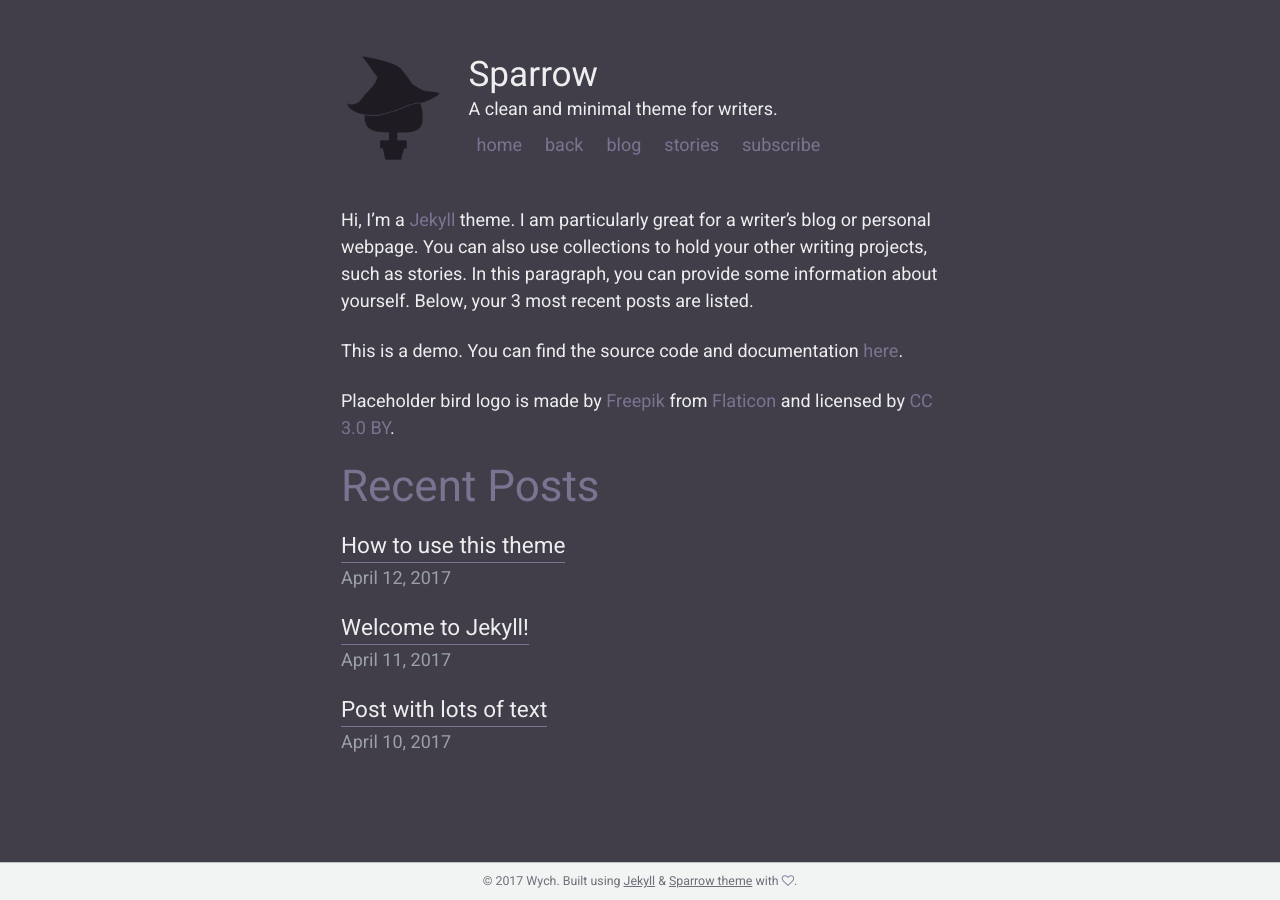
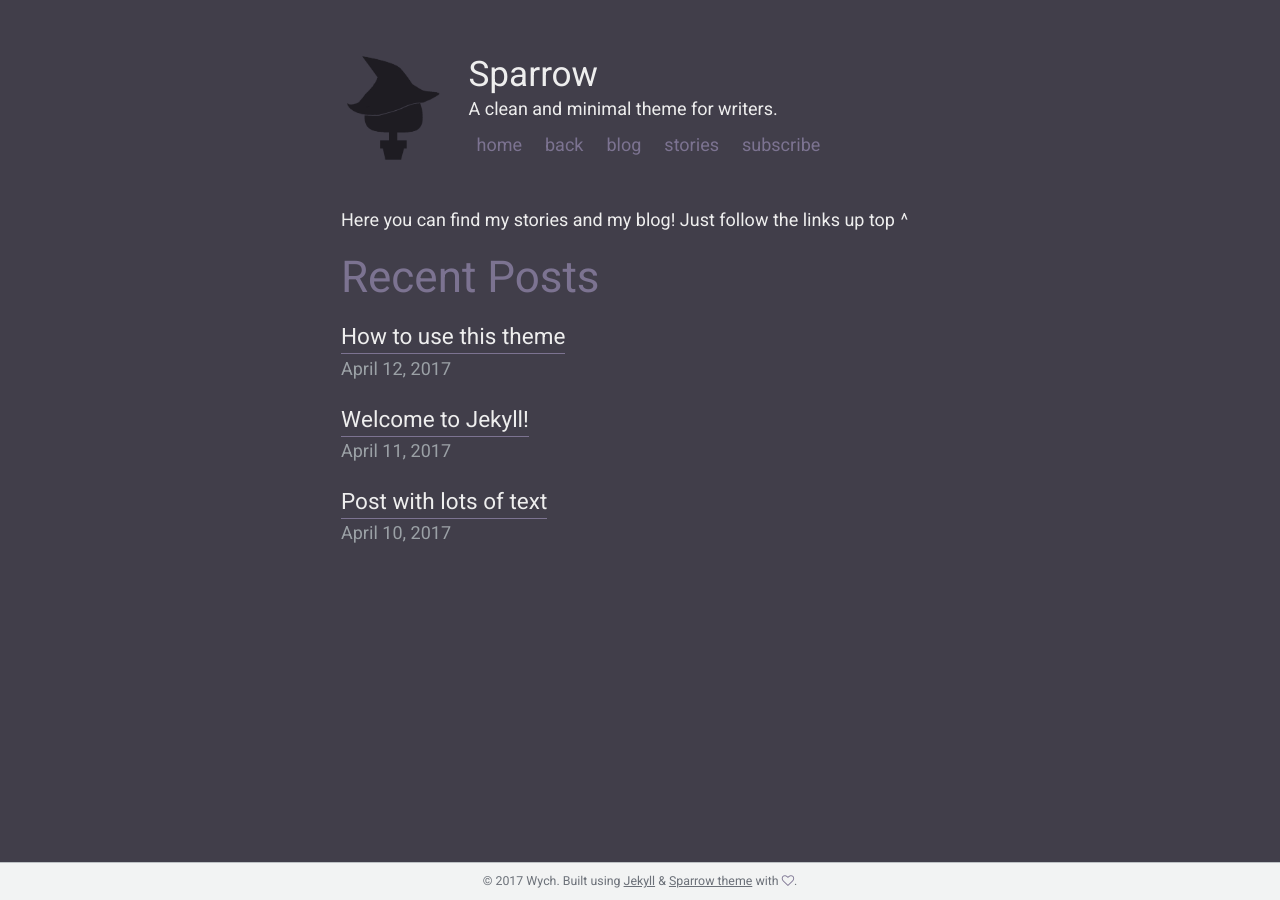
Before and after one commit to BarrelTitor/main, a Jekyll site: the page built from index.md, in a window 1280 px wide. Built offline with Jekyll 4.4.1, drawn with Linux system fonts in a browser that asks for light colours.

Commit message:
Update index.md

```diff
--- a/index.md
+++ b/index.md
@@ -3,8 +3,4 @@
 comments: false
 ---
 
-Hi, I'm a [Jekyll](https://jekyllrb.com/) theme. I am particularly great for a writer's blog or personal webpage. You can also use collections to hold your other writing projects, such as stories. In this paragraph, you can provide some information about yourself. Below, your 3 most recent posts are listed.
-
-This is a demo. You can find the source code and documentation [here](https://github.com/lingxz/sparrow).
-
-Placeholder bird logo is made by [Freepik](http://www.freepik.com) from [Flaticon](http://www.flaticon.com) and licensed by [CC 3.0 BY](http://creativecommons.org/licenses/by/3.0/).
+Here you can find my stories and my blog! Just follow the links up top ^
```
